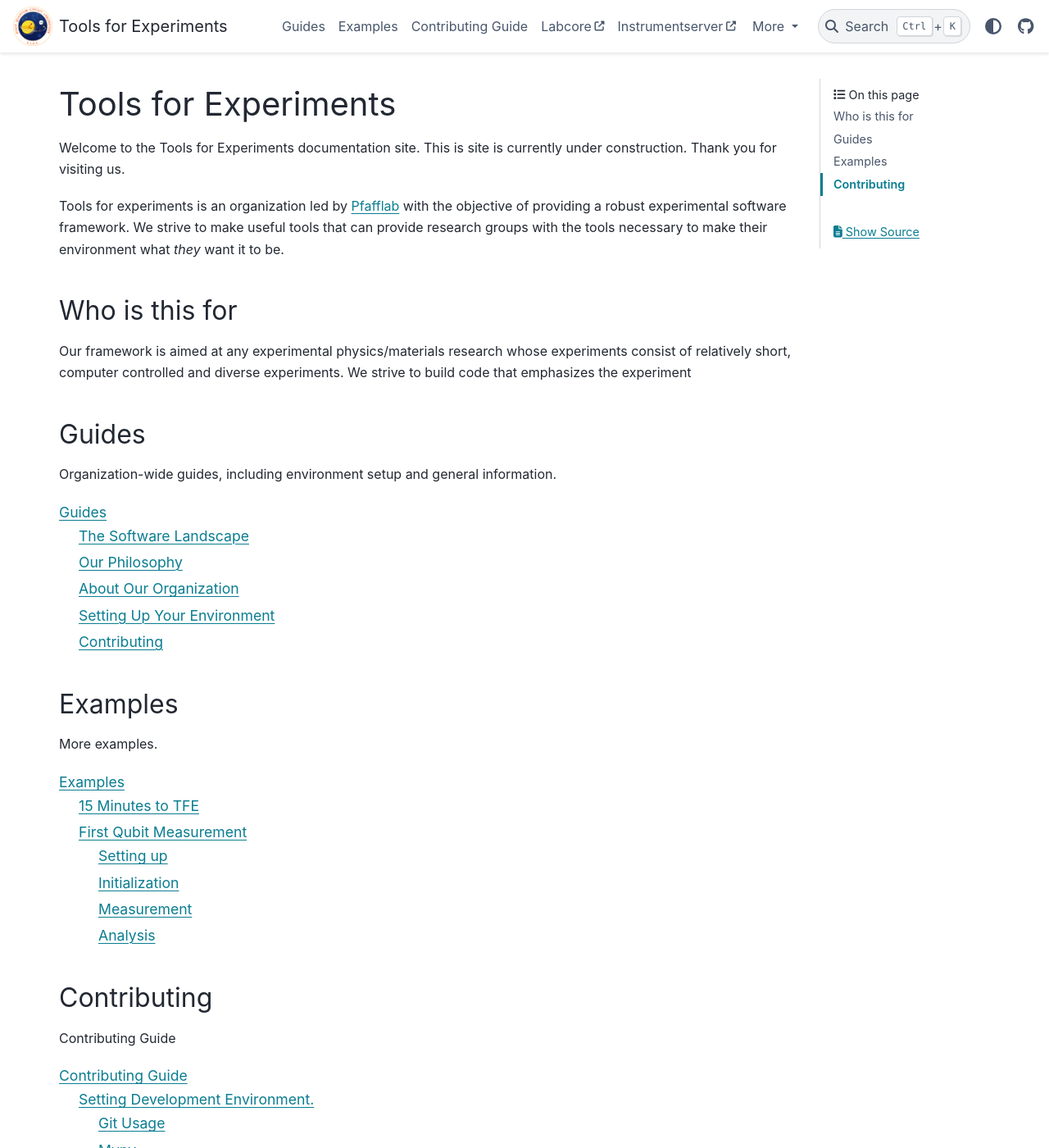
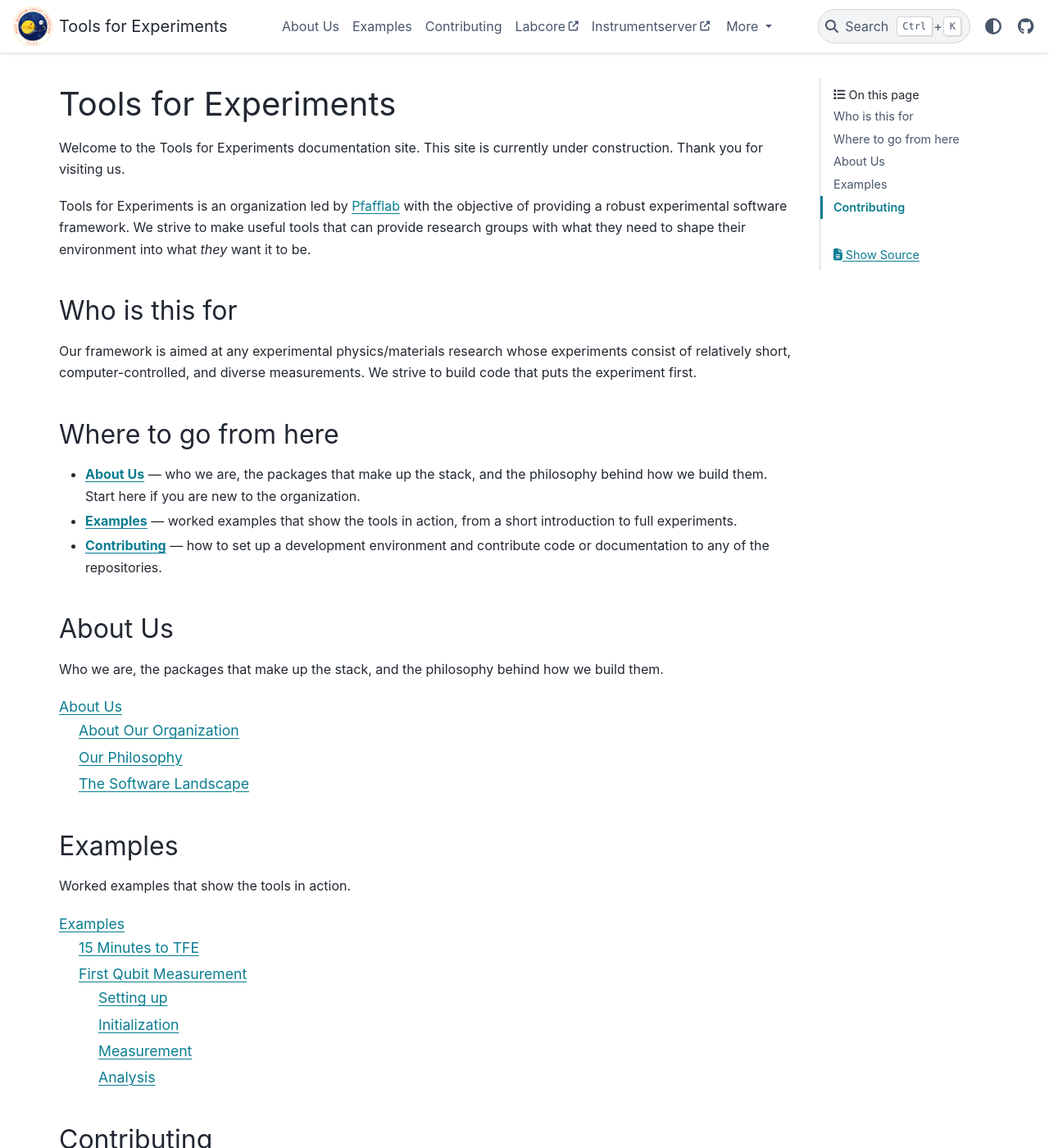
Before and after one commit to toolsforexperiments/toolsforexperiments.github.io, a Sphinx documentation site: the page built from docs/index.md, in a window 1280 px wide and 1400 px high. Shown: the whole window at 82% size. Built offline with Sphinx 7.4.7 and the PyData theme 0.15.4, drawn with Linux system fonts in a browser that asks for light colours; some of the changed text lies outside the part shown.

Commit message:
Updated general structure

````diff
--- a/docs/index.md
+++ b/docs/index.md
@@ -7,18 +7,23 @@
 
 # Tools for Experiments
 
-Welcome to the Tools for Experiments documentation site. This is site is currently under construction. Thank you for visiting us.
+Welcome to the Tools for Experiments documentation site. This site is currently under construction. Thank you for visiting us.
 
-Tools for experiments is an organization led by [Pfafflab](https://pfaff.physics.illinois.edu/) with the objective of providing a robust experimental software framework. We strive to make useful tools that can provide research groups with the tools necessary to make their environment what _they_ want it to be.
+Tools for Experiments is an organization led by [Pfafflab](https://pfaff.physics.illinois.edu/) with the objective of providing a robust experimental software framework. We strive to make useful tools that can provide research groups with what they need to shape their environment into what _they_ want it to be.
 
 ## Who is this for
 
-Our framework is aimed at any experimental physics/materials research whose experiments consist of relatively short, computer controlled and diverse experiments. We strive to build code that emphasizes the experiment
+Our framework is aimed at any experimental physics/materials research whose experiments consist of relatively short, computer-controlled, and diverse measurements. We strive to build code that puts the experiment first.
 
+## Where to go from here
 
-## Guides
+- **[About Us](guides/index.md)** — who we are, the packages that make up the stack, and the philosophy behind how we build them. Start here if you are new to the organization.
+- **[Examples](examples/index.md)** — worked examples that show the tools in action, from a short introduction to full experiments.
+- **[Contributing](contributing/index.md)** — how to set up a development environment and contribute code or documentation to any of the repositories.
 
-Organization-wide guides, including environment setup and general information.
+## About Us
+
+Who we are, the packages that make up the stack, and the philosophy behind how we build them.
 
 ```{toctree}
 :maxdepth: 2
@@ -28,7 +33,7 @@
 
 ## Examples
 
-More examples.
+Worked examples that show the tools in action.
 
 ```{toctree}
 :maxdepth: 3
@@ -38,7 +43,7 @@
 
 ## Contributing
 
-Contributing Guide
+How to set up a development environment and contribute code or documentation.
 
 ```{toctree}
 :maxdepth: 3
````
Also changed, not shown: docs/contributing/index.md (+5 -4 lines), docs/contributing/setting_up.md (deleted, +0 -15 lines), docs/guides/index.md (+4 -6 lines), docs/contributing/contributing.md (renamed from docs/guides/contributing.md), docs/contributing/environment_setup.md (renamed from docs/guides/environment_setup.md).
